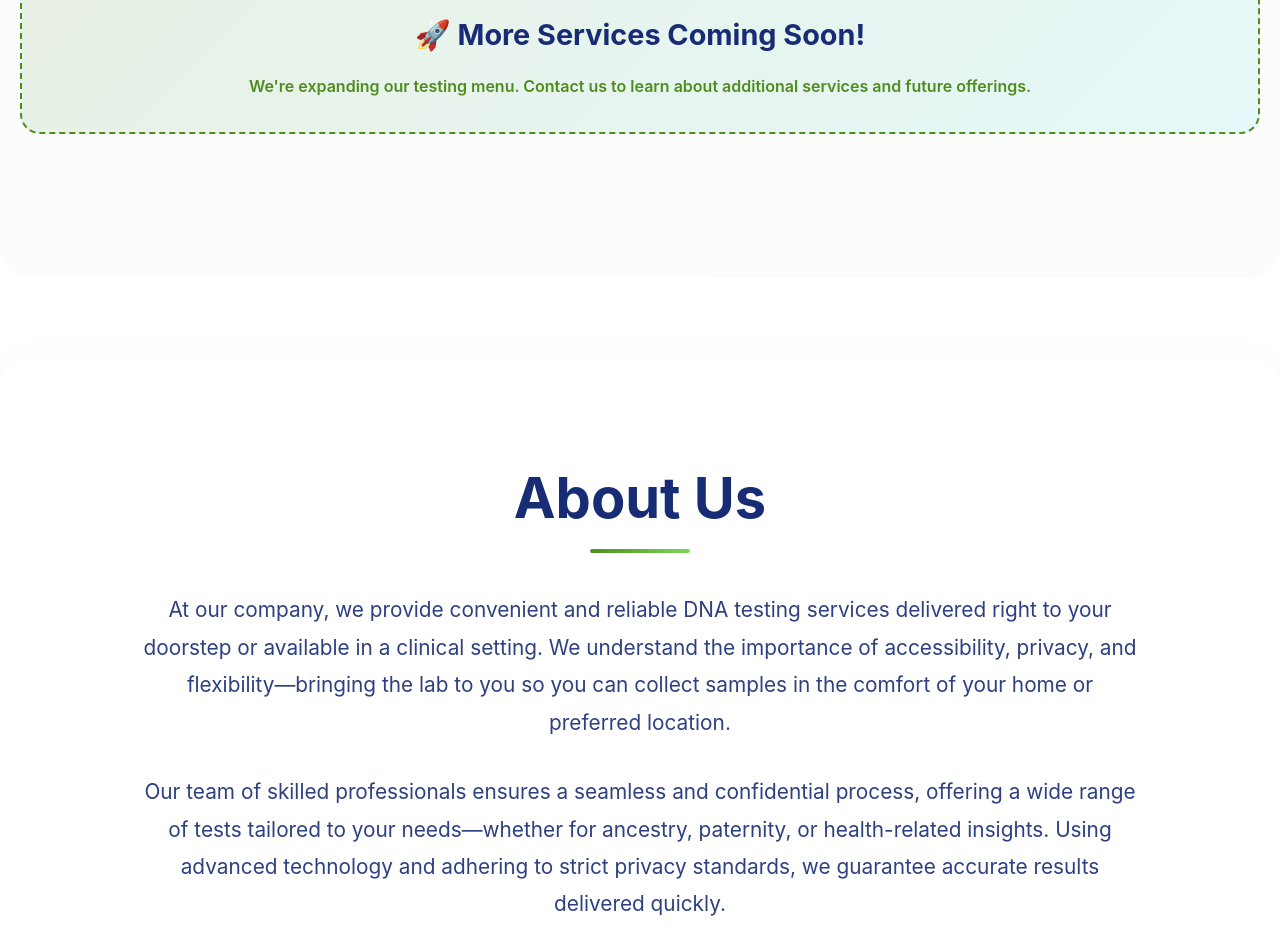
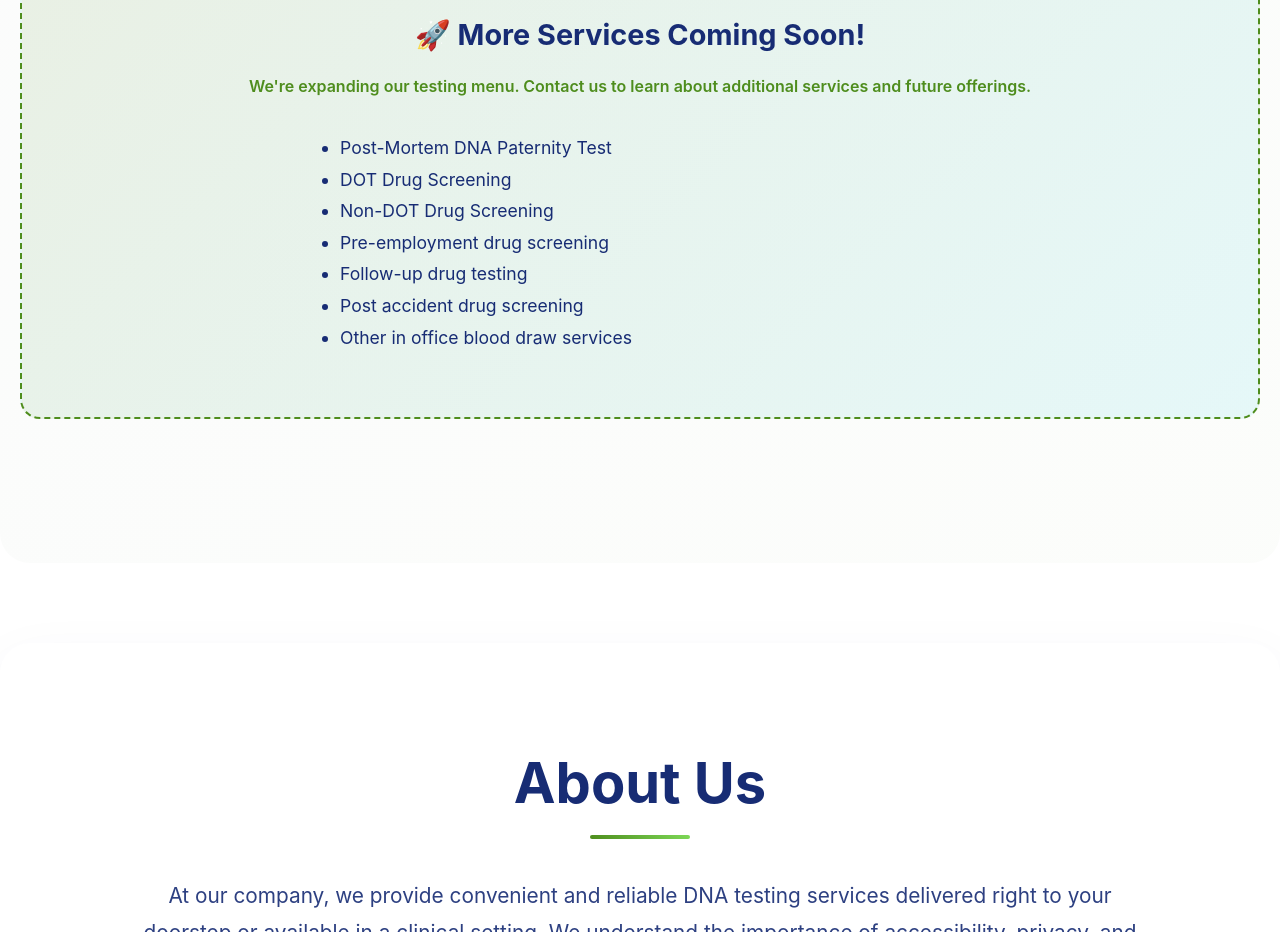
Before and after one commit to keysersoze-ai/abner-health-testing, a website: page index.html in a window 1280 px wide. Shown: the part 3621-4553 px from the top of the page. Drawn offline with Linux system fonts and the light colour scheme.

Commit message:
Add detailed coming soon services list

```diff
--- a/index.html
+++ b/index.html
@@ -920,6 +920,15 @@
                 <div class="coming-soon">
                     <h3>🚀 More Services Coming Soon!</h3>
                     <p>We're expanding our testing menu. Contact us to learn about additional services and future offerings.</p>
+                    <ul style="text-align: left; max-width: 600px; margin: 2rem auto; color: #172c74; font-size: 1.1rem; line-height: 1.8;">
+                        <li>Post-Mortem DNA Paternity Test</li>
+                        <li>DOT Drug Screening</li>
+                        <li>Non-DOT Drug Screening</li>
+                        <li>Pre-employment drug screening</li>
+                        <li>Follow-up drug testing</li>
+                        <li>Post accident drug screening</li>
+                        <li>Other in office blood draw services</li>
+                    </ul>
                 </div>
             </div>
         </section>
```
